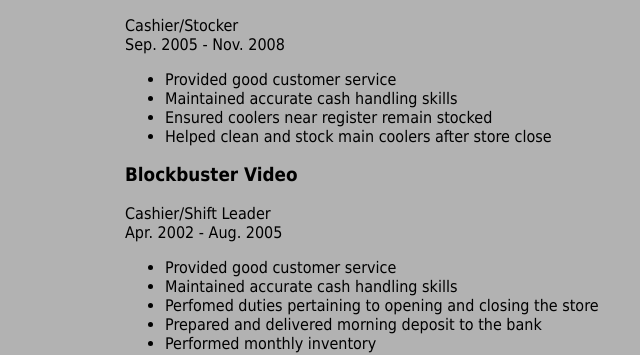
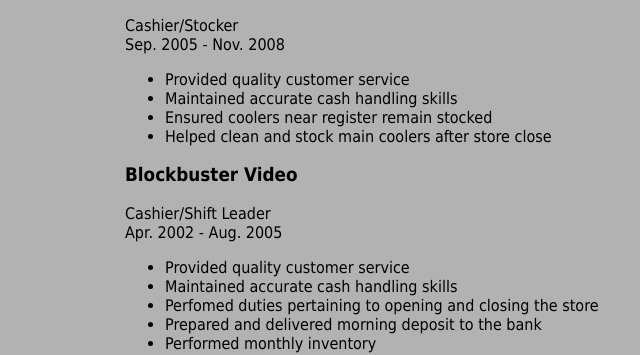
Before and after one commit to DrMrRoboto/DrMrRoboto.github.io, a plain HTML site: page index.html in a window 1280 px wide. Shown: the part 515-870 px from the top of the page, 135-775 px from the left. Drawn offline with Linux system fonts and the light colour scheme.

Commit message:
Update index.html

```diff
--- a/index.html
+++ b/index.html
@@ -35,7 +35,7 @@
 				Sep. 2005 - Nov. 2008<br>
 			</p>
 		<ul>
-			<li>Provided good customer service</li>
+			<li>Provided quality customer service</li>
 			<li>Maintained accurate cash handling skills</li>
 			<li>Ensured coolers near register remain stocked</li>
 			<li>Helped clean and stock main coolers after store close</li>
@@ -46,7 +46,7 @@
 				Apr. 2002 - Aug. 2005<br>
 			</p>
 		<ul>
-			<li>Provided good customer service</li>
+			<li>Provided quality customer service</li>
 			<li>Maintained accurate cash handling skills</li>
 			<li>Perfomed duties pertaining to opening and closing the store</li>
 			<li>Prepared and delivered morning deposit to the bank</li>
```
